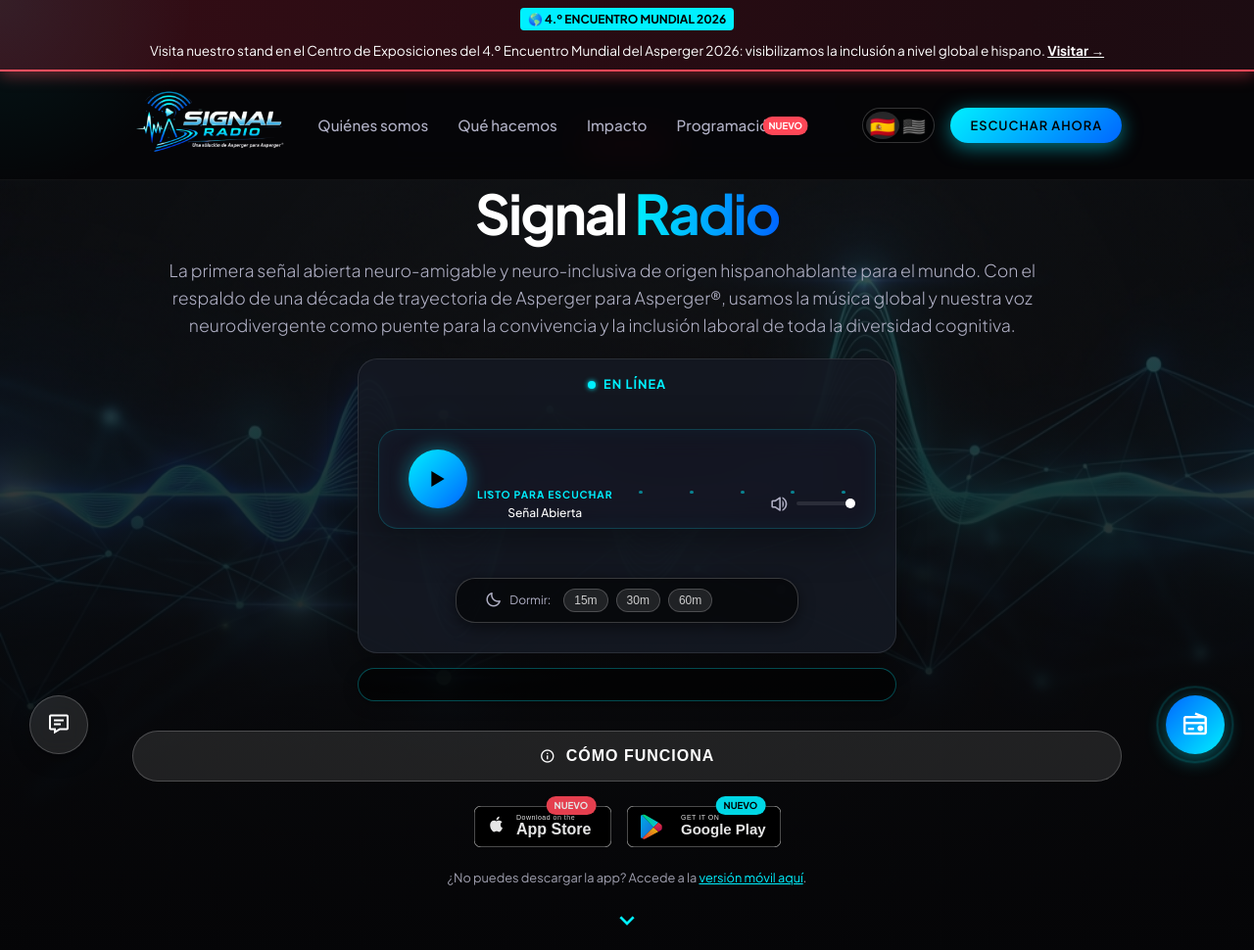
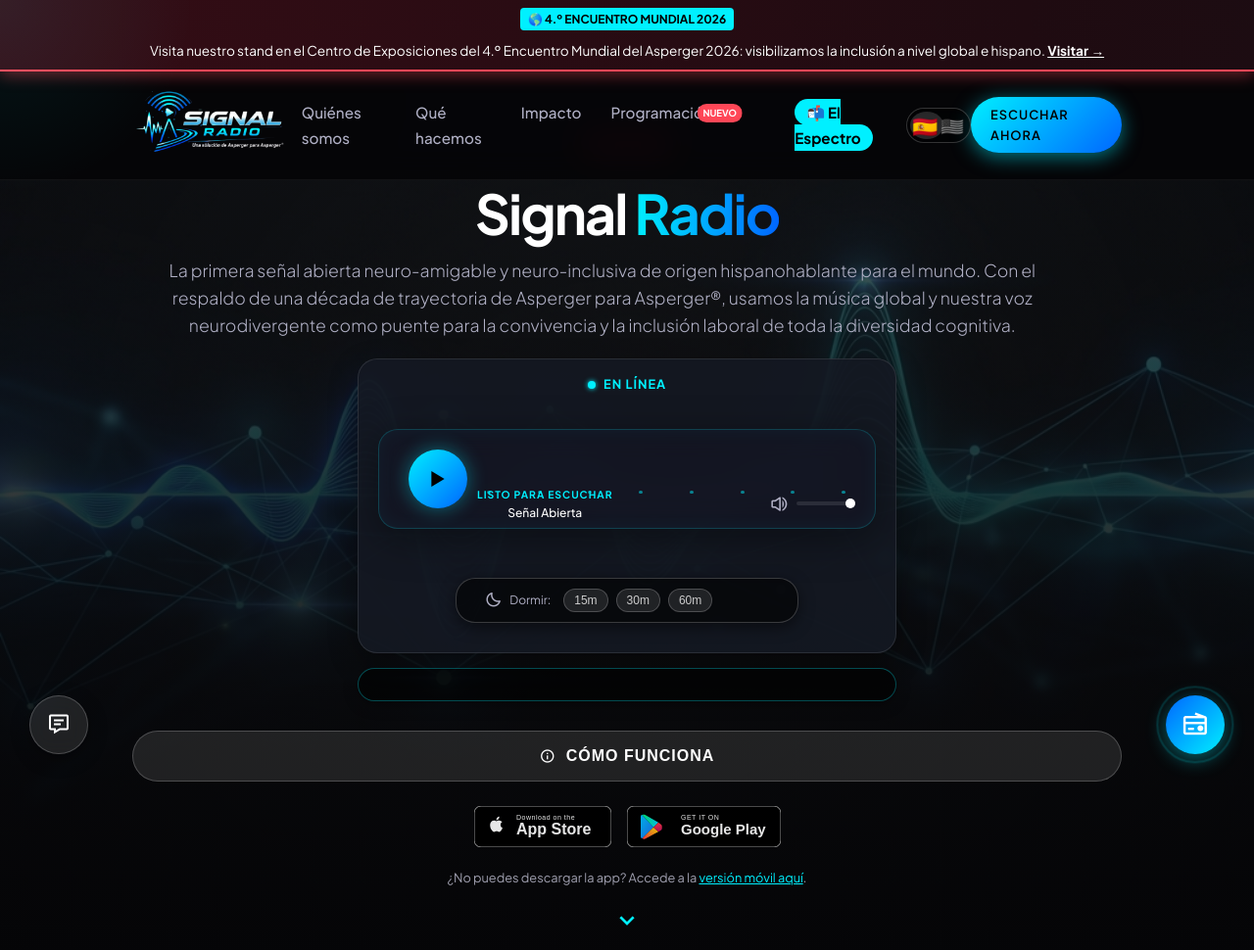
Before and after one commit to ojaramil/signal, a plain HTML site: page index.html in a window 1280 px wide. Shown: the top 970 px of the page at 98% size. Drawn offline with nearby package versions, Linux system fonts and the light colour scheme.

Commit message:
Boton El Espectro Semanal (menu, comunidad, programacion); quita globos NUEVO de apps
Co-Authored-By: Claude Opus 5.5 <noreply@anthropic.com>

```diff
--- a/index.html
+++ b/index.html
@@ -544,6 +544,7 @@
                                 data-i18n="nav_schedule_menu">Programación</span> <span
                                 style="background: #ff4757; color: white; font-size: 0.6rem; font-weight: bold; padding: 2px 6px; border-radius: 10px; margin-left: 8px; animation: bounce 2s infinite;">NUEVO</span></a>
                     </li>
+                    <li><a href="https://lp.aspergerparaasperger.org/22y6bbul?origen=signal" target="_blank" rel="noopener" style="background: var(--accent-primary); color: #000; padding: 4px 12px; border-radius: 999px; font-weight: 700;"><span data-i18n="nav_espectro">📬 El Espectro</span></a></li>
                 </ul>
             </nav>
 
@@ -685,8 +686,6 @@
                         style="display: inline-block; cursor: pointer; transition: transform 0.2s ease, opacity 0.2s ease; opacity: 0.9; position: relative;"
                         onmouseover="this.style.transform='scale(1.05)'; this.style.opacity='1'"
                         onmouseout="this.style.transform='scale(1)'; this.style.opacity='0.9'">
-                        <span data-i18n="badge_new"
-                            style="position: absolute; top: -10px; right: -10px; background: #ff4757; color: white; padding: 2px 8px; border-radius: 10px; font-size: 0.6rem; font-weight: bold; box-shadow: 0 2px 5px rgba(0,0,0,0.3); z-index: 10; animation: bounce 2s infinite;">NUEVO</span>
                         <svg xmlns="http://www.w3.org/2000/svg" width="140" height="42" viewBox="0 0 140 42">
                             <rect width="140" height="42" rx="7" fill="#000" stroke="#A6A6A6" stroke-width="1" />
                             <text x="43" y="14" fill="#fff" font-family="Arial, sans-serif" font-size="7"
@@ -704,8 +703,6 @@
                         style="display: inline-block; cursor: pointer; transition: transform 0.2s ease, opacity 0.2s ease; opacity: 0.9; position: relative;"
                         onmouseover="this.style.transform='scale(1.05)'; this.style.opacity='1'"
                         onmouseout="this.style.transform='scale(1)'; this.style.opacity='0.9'">
-                        <span data-i18n="badge_new"
-                            style="position: absolute; top: -10px; right: -10px; background: #00f0ff; color: #000; padding: 2px 8px; border-radius: 10px; font-size: 0.6rem; font-weight: bold; box-shadow: 0 2px 5px rgba(0,0,0,0.3); z-index: 10; animation: bounce 2s infinite;">NUEVO</span>
                         <svg xmlns="http://www.w3.org/2000/svg" width="157" height="42" viewBox="0 0 157 42">
                             <rect width="157" height="42" rx="7" fill="#000" stroke="#A6A6A6" stroke-width="1" />
                             <text x="55" y="14" fill="#fff" font-family="Arial, sans-serif" font-size="7"
@@ -1004,6 +1001,13 @@
                     <a href="https://www.aspergerparaasperger.org/" target="_blank" class="btn btn-outline btn-lg"
                         data-i18n="cta_more">Más
                         Soluciones</a>
+                </div>
+
+                <!-- El Espectro Semanal -->
+                <div style="margin: 40px auto 0; max-width: 800px; padding: 28px; border-radius: 20px; background: rgba(255,255,255,0.04); border: 1px solid var(--accent-primary); text-align: center;">
+                    <h3 style="color: #fff; font-size: 1.4rem; margin-bottom: 8px;" data-i18n="espectro_title">📬 ¿Te gusta lo que suena? Recibe El Espectro Semanal</h3>
+                    <p style="color: #a0a0b0; margin: 0 auto 20px; max-width: 600px; font-size: 0.95rem;" data-i18n="espectro_desc">El boletín gratuito de Asperger para Asperger: novedades de Signal Radio y de la comunidad, guías prácticas y el stand de la semana. Cada fin de semana en tu correo.</p>
+                    <a href="https://lp.aspergerparaasperger.org/22y6bbul?origen=signal" target="_blank" rel="noopener" class="btn btn-primary btn-lg" style="border-radius: 50px;" data-i18n="espectro_btn">Suscribirme gratis</a>
                 </div>
 
                 <!-- Feedspace Voice Widget -->
@@ -1435,6 +1439,10 @@
                 'cta_desc': 'Forma parte de una comunidad que valora el talento por lo que es.',
                 'cta_join': 'Unirse a la Comunidad',
                 'cta_more': 'Más Soluciones',
+                'nav_espectro': '📬 El Espectro',
+                'espectro_title': '📬 ¿Te gusta lo que suena? Recibe El Espectro Semanal',
+                'espectro_desc': 'El boletín gratuito de Asperger para Asperger: novedades de Signal Radio y de la comunidad, guías prácticas y el stand de la semana. Cada fin de semana en tu correo.',
+                'espectro_btn': 'Suscribirme gratis',
                 'footer_slogan': 'Convivir, incluir y, conectar.',
                 'footer_initiative': 'Una iniciativa de:',
                 'link_privacy': 'Privacidad',
@@ -1583,6 +1591,10 @@
                 'cta_desc': 'Be part of a community that values talent for what it is.',
                 'cta_join': 'Join the Community',
                 'cta_more': 'More Solutions',
+                'nav_espectro': '📬 Newsletter',
+                'espectro_title': '📬 Like what you hear? Get El Espectro Semanal',
+                'espectro_desc': 'The free Asperger para Asperger newsletter (in Spanish): Signal Radio and community news, practical guides and the booth of the week. Every weekend in your inbox.',
+                'espectro_btn': 'Subscribe for free',
                 'footer_slogan': 'Coexist, include, and connect.',
                 'footer_initiative': 'An initiative by:',
                 'link_privacy': 'Privacy',
```
Also changed, not shown: programacion.html (+16 -0 lines).
